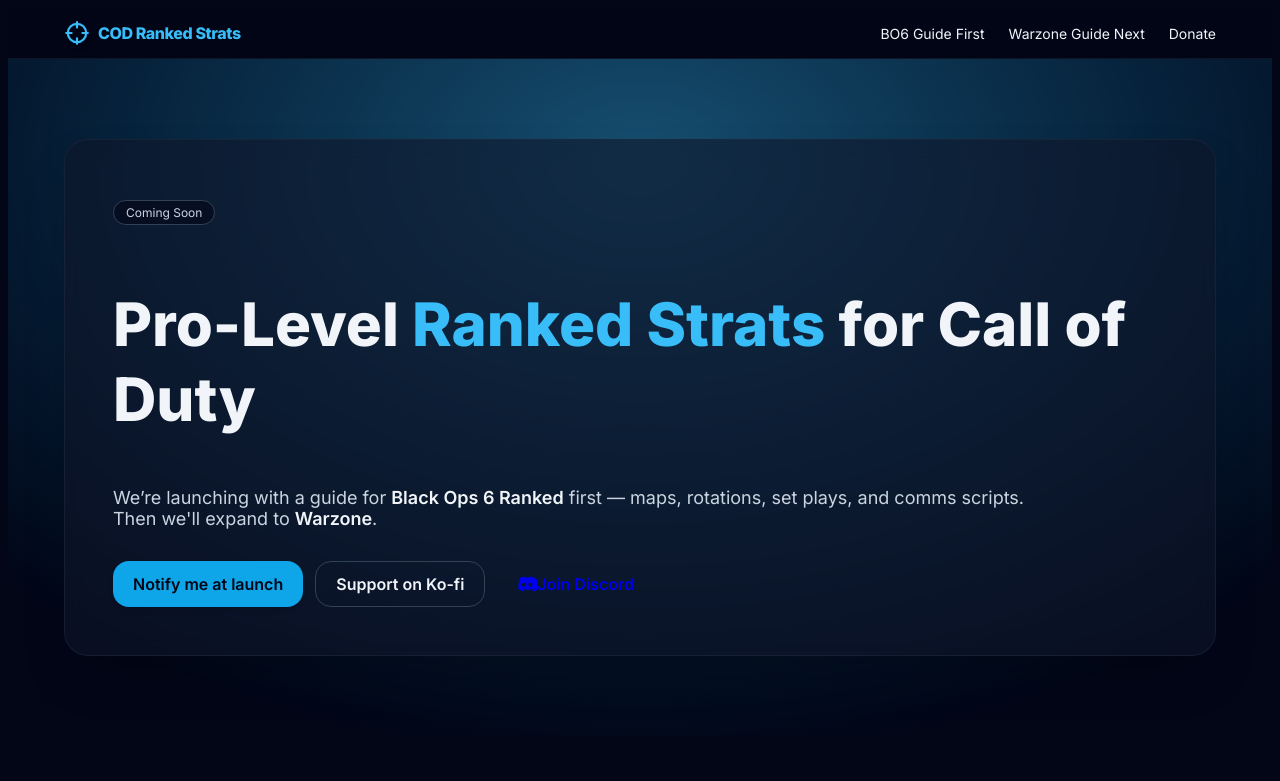
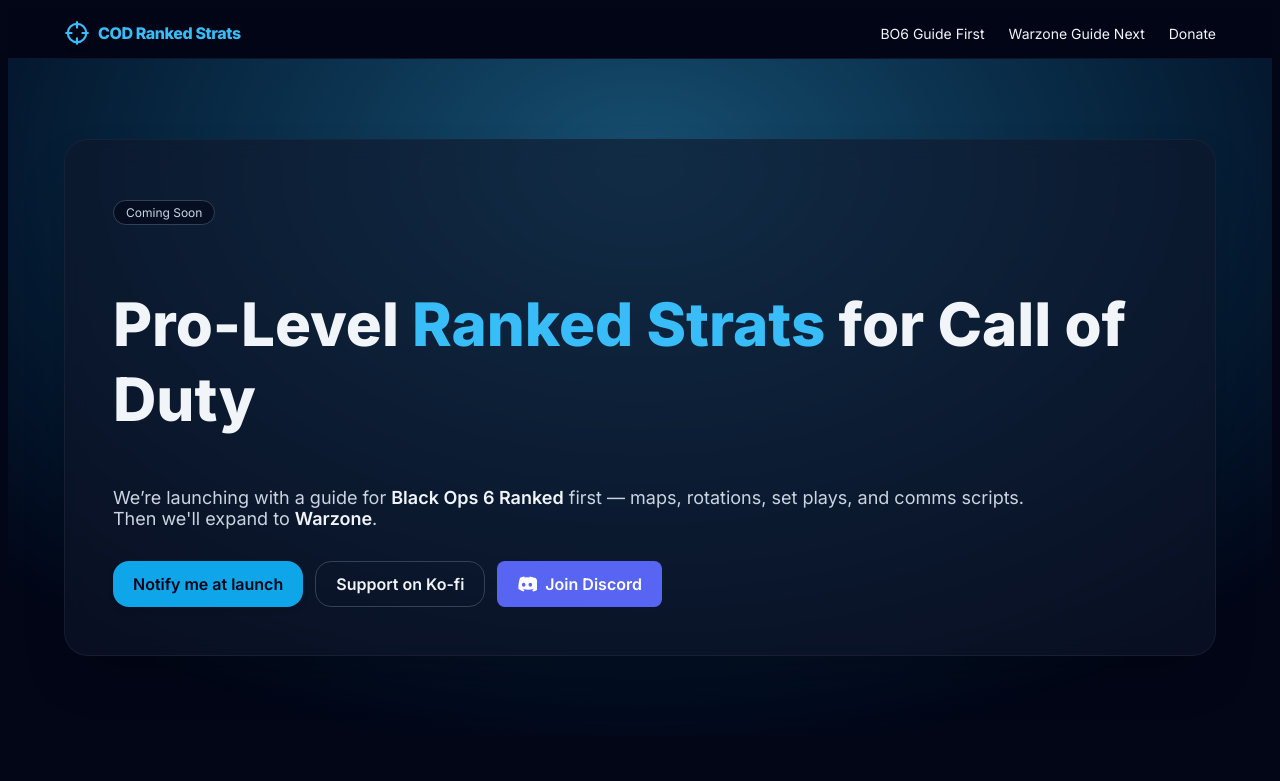
Before and after one commit to TigerTy9/codstrats, a plain HTML site: page index.html in a window 1280 px wide. Shown: the top 781 px of the page. Drawn offline with Linux system fonts and the light colour scheme.

Commit message:
Update styles.css

```diff
--- a/styles/styles.css
+++ b/styles/styles.css
@@ -315,6 +315,21 @@
 .button-secondary:focus {
   outline: none;
   box-shadow: var(--ring);
+}
+
+.button-discord {
+  background-color: #5865F2;
+  color: #fff;
+  display: inline-flex;
+  align-items: center;
+  gap: 8px;
+  padding: 0.75rem 1.25rem;
+  border-radius: 8px;
+  font-weight: 600;
+  transition: background-color 0.2s ease;
+}
+.button-discord:hover {
+  background-color: #4752C4;
 }
 
 @media (min-width: 768px) {
```
